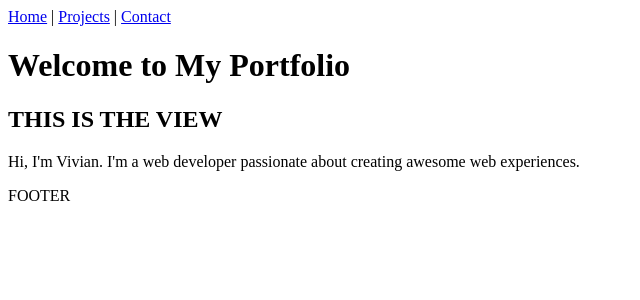
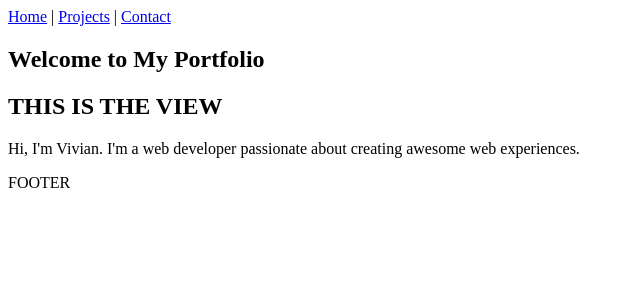
Before and after one commit to vivian-xw7/vue_wp_1, a Vue app: page / in a window 1280 px wide. Shown: the top 300 px of the page, without its empty margins (0-640 px from the left). Built offline with nearby package versions, Linux system fonts and the light colour scheme; no server answers.

Commit message:
install tailwind

```diff
--- a/package.json
+++ b/package.json
@@ -19,8 +19,11 @@
     "@vue/cli-plugin-babel": "~5.0.0",
     "@vue/cli-plugin-eslint": "~5.0.0",
     "@vue/cli-service": "~5.0.0",
+    "autoprefixer": "^10.4.16",
     "eslint": "^7.32.0",
-    "eslint-plugin-vue": "^8.0.3"
+    "eslint-plugin-vue": "^8.0.3",
+    "postcss": "^8.4.32",
+    "tailwindcss": "^3.4.0"
   },
   "eslintConfig": {
     "root": true,
--- /dev/null
+++ b/postcss.config.js
@@ -0,0 +1,6 @@
+module.exports = {
+  plugins: {
+    tailwindcss: {},
+    autoprefixer: {},
+  },
+}
--- a/src/components/AppHeader.vue
+++ b/src/components/AppHeader.vue
@@ -1,10 +1,10 @@
 <template>
-    <div class="">
+    <nav class="">
       <RouterLink to="/">Home</RouterLink> |
       <RouterLink to="/projects">Projects</RouterLink> |
       <RouterLink to="/contact">Contact</RouterLink>
       <RouterView />
-    </div>
+    </nav>
 </template>
 
 
--- /dev/null
+++ b/tailwind.config.js
@@ -0,0 +1,8 @@
+/** @type {import('tailwindcss').Config} */
+module.exports = {
+  content: [],
+  theme: {
+    extend: {},
+  },
+  plugins: [],
+}
```
Also changed, not shown: 1 other file (tests, documents, lock files or other folders).
